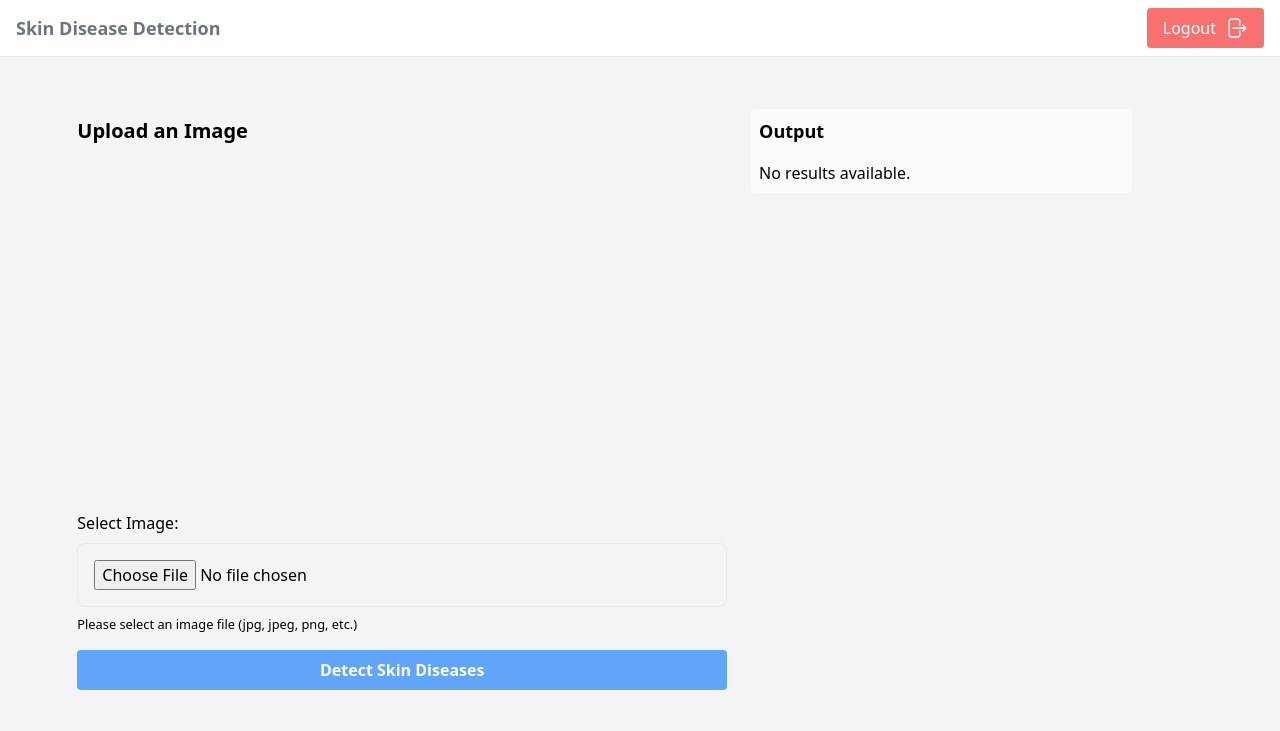
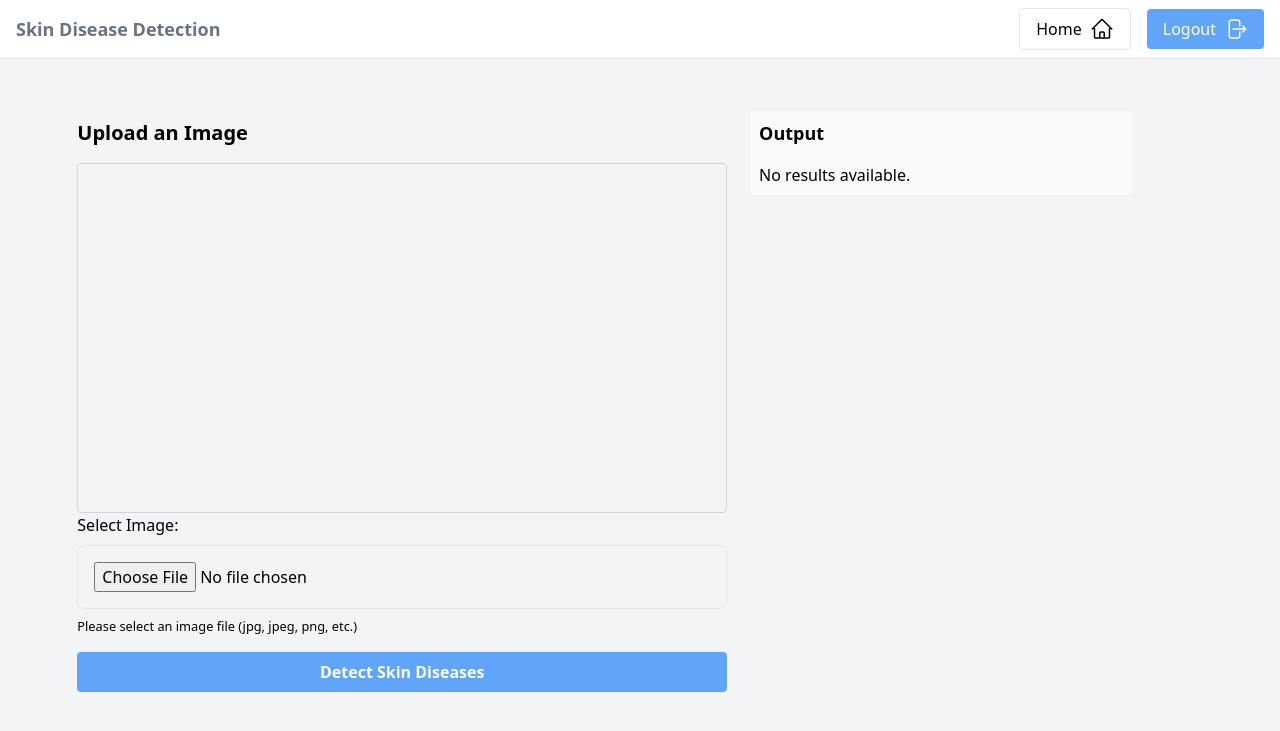
Before and after one commit to DavisWere/django_skin_disease_detector, a Django app: page /upload/ in a window 1280 px wide. Shown: the top 731 px of the page. Run offline with Django 5.2, Linux system fonts and the light colour scheme; some libraries are stand-ins or nearby versions.

Commit message:
ui changes

```diff
--- a/core/templates/components/nav.html
+++ b/core/templates/components/nav.html
@@ -8,13 +8,24 @@
     <nav class="py-2 px-4 w-full flex items-center justify-between flex-wrap gap-4 border-b bg-white">
         <h1 class="text-gray-500 font-extrabold text-lg">Skin Disease Detection</h1>
 
-        <a class="px-4 py-2 bg-red-400 hover:bg-red-500 rounded h-fit w-fit flex items-center text-white gap-2"
+        <div class="flex items-center gap-4">
+            <a class="px-4 py-2 border hover:bg-blue-200 rounded h-fit w-fit flex items-center gap-2"
+               href="/">
+                <span>Home</span>
+                <svg xmlns="http://www.w3.org/2000/svg" fill="none" viewBox="0 0 24 24" stroke-width="1.5" stroke="currentColor" class="w-6 h-6">
+                  <path stroke-linecap="round" stroke-linejoin="round" d="m2.25 12 8.954-8.955c.44-.439 1.152-.439 1.591 0L21.75 12M4.5 9.75v10.125c0 .621.504 1.125 1.125 1.125H9.75v-4.875c0-.621.504-1.125 1.125-1.125h2.25c.621 0 1.125.504 1.125 1.125V21h4.125c.621 0 1.125-.504 1.125-1.125V9.75M8.25 21h8.25" />
+                </svg>
+            </a>
+            <a class="px-4 py-2 bg-blue-400 hover:bg-blue-500 rounded h-fit w-fit flex items-center text-white gap-2"
                href="/logout">
                 <span>Logout</span>
                 <svg xmlns="http://www.w3.org/2000/svg" fill="none" viewBox="0 0 24 24" stroke-width="1.5" stroke="currentColor" class="w-6 h-6">
                   <path stroke-linecap="round" stroke-linejoin="round" d="M15.75 9V5.25A2.25 2.25 0 0 0 13.5 3h-6a2.25 2.25 0 0 0-2.25 2.25v13.5A2.25 2.25 0 0 0 7.5 21h6a2.25 2.25 0 0 0 2.25-2.25V15m3 0 3-3m0 0-3-3m3 3H9" />
                 </svg>
             </a>
+        </div>
+
+
 
     </nav>
 </body>
--- a/core/templates/upload_image.html
+++ b/core/templates/upload_image.html
@@ -20,7 +20,7 @@
           // Get the canvas div and append the image
           var canvasDiv = document.getElementById("canvas");
           canvasDiv.innerHTML = ""; // Clear existing content
-          canvasDiv.classList.add("h-[400px]", "max-w-[500px]");
+          canvasDiv.classList.add("max-w-[500px]");
           canvasDiv.appendChild(imgElement);
         }
 
@@ -38,7 +38,7 @@
           <h2 class="text-xl font-extrabold">Upload an Image</h2>
         </div>
         <div class="h-full">
-            <div id="canvas" class="h-[350px]"></div>
+            <div id="canvas" class="h-[350px] border border-gray-300 rounded "></div>
 
           <form method="post" class="flex flex-col gap-4" enctype="multipart/form-data">
             {% csrf_token %}
```
Also changed, not shown: core/migrations/0001_initial.py (added). Lines whose indentation alone changed are shown as unchanged.
